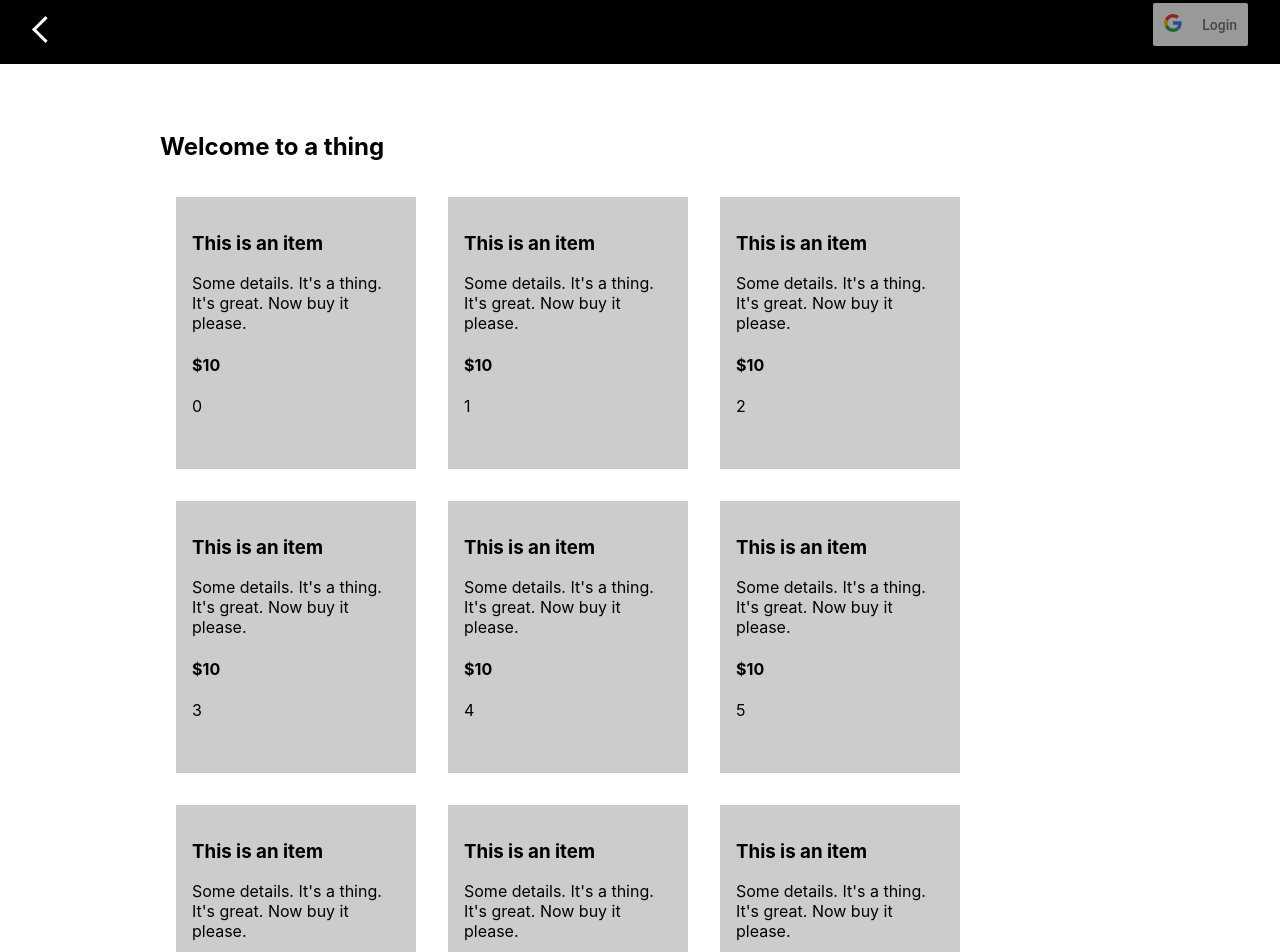
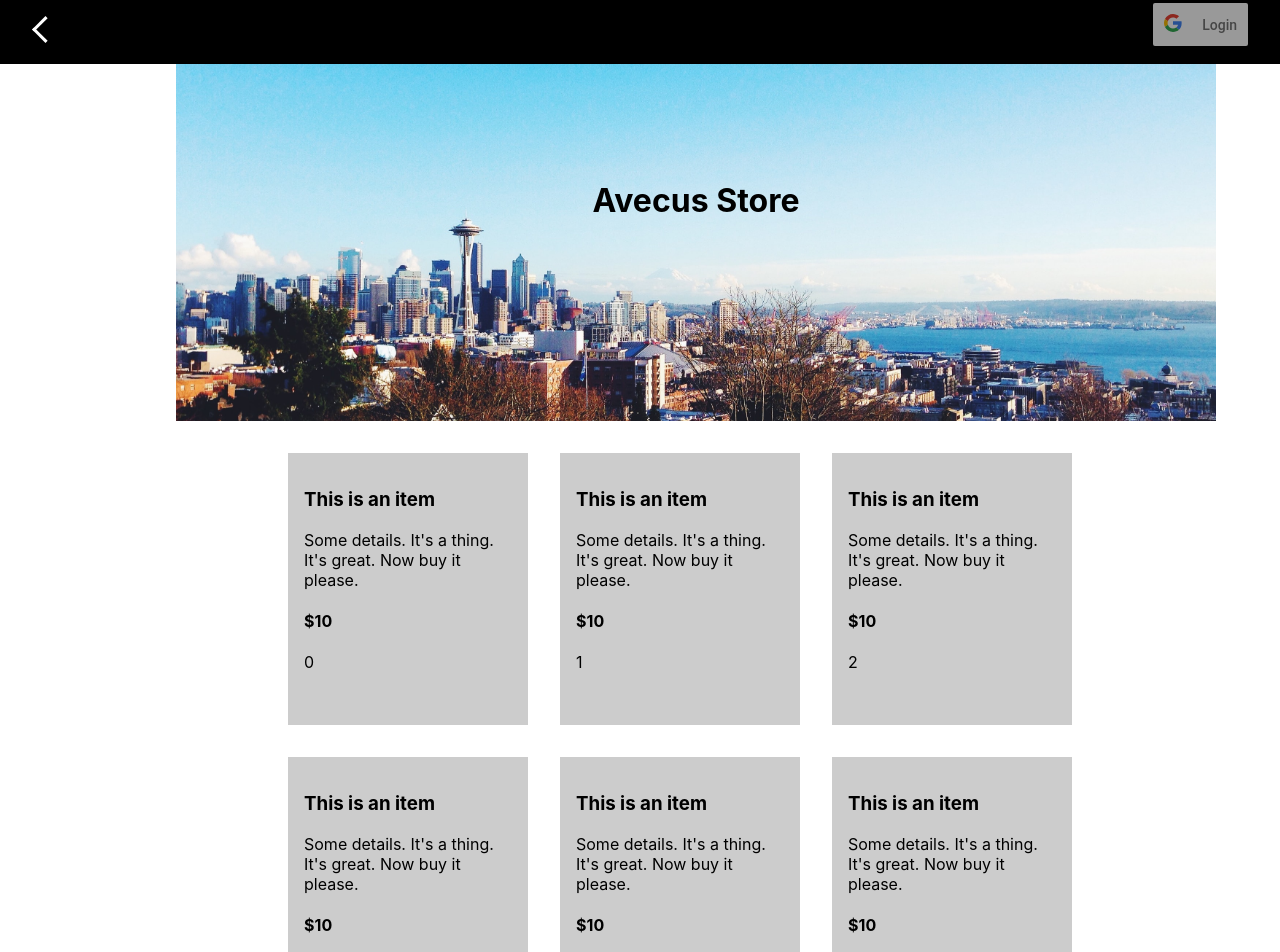
Before and after one commit to Hadeon/july, a React (Create React App) app: page / in a window 1280 px wide. Shown: the top 952 px of the page. Built offline with nearby package versions, Linux system fonts and the light colour scheme.

Commit message:
Restyling Layout to be more flexible with children; Justified content for the Store Items container in Home route; Added an image header for Home just to test resizing content and adding some character to the page;

```diff
--- a/src/components/Layout/MainContainer.css
+++ b/src/components/Layout/MainContainer.css
@@ -1,5 +1,4 @@
 .main-container {
-    margin-top: 7rem;
     margin-right: 5rem;
 }
 
--- a/src/components/Layout/MainContainer.js
+++ b/src/components/Layout/MainContainer.js
@@ -5,7 +5,6 @@ export default class MainContainer extends Component {
   render() {
     return (
       <div className={`main-container ${this.props.sidebarActive ? 'right-align' : 'left-align'}`}>
-        <h2>Welcome to a thing</h2>
         {this.props.children}
       </div>
     )
--- a/src/components/Layout/PageLayout.css
+++ b/src/components/Layout/PageLayout.css
@@ -9,6 +9,7 @@
   height: 100%;
   width: 20rem;
   background-color: #222;
+  z-index: 1;
 }
 
 .active {
--- a/src/routes/Home.css
+++ b/src/routes/Home.css
@@ -0,0 +1,23 @@
+.image-container {
+  background-image: url('../assets/seattle.jpeg');
+  background-size: cover;
+  background-position: 0% 60%;
+  background-attachment: scroll;
+  background-repeat: no-repeat;
+  height: 25rem;
+  width: 100%;
+  z-index: 0;
+  margin: 1rem;
+}
+
+.image-container h1 {
+  padding-top: 10rem;
+  text-align: center;
+}
+
+.store-items {
+  display: flex;
+  flex-direction: row;
+  flex-flow: row wrap;
+  justify-content: center;
+}
--- a/src/routes/Home.js
+++ b/src/routes/Home.js
@@ -8,10 +8,15 @@ export default class Home extends Component {
   }
   render() {
     return (
-      <div style={{ display: 'flex', flexDirection: 'row', flexFlow: 'row wrap' }}>
-        {[...Array(this.state.count)].map((count, index) => (
-          <StoreItem key={index} itemNumber={index}/>
-        ))}
+      <div>
+        <div className="image-container">
+          <h1>Avecus Store</h1>
+        </div>
+        <div className="store-items">
+          {[...Array(this.state.count)].map((count, index) => (
+            <StoreItem key={index} itemNumber={index}/>
+          ))}
+        </div>
       </div>
     )
   }
```
Also changed, not shown: src/assets/seattle.jpeg (added).
